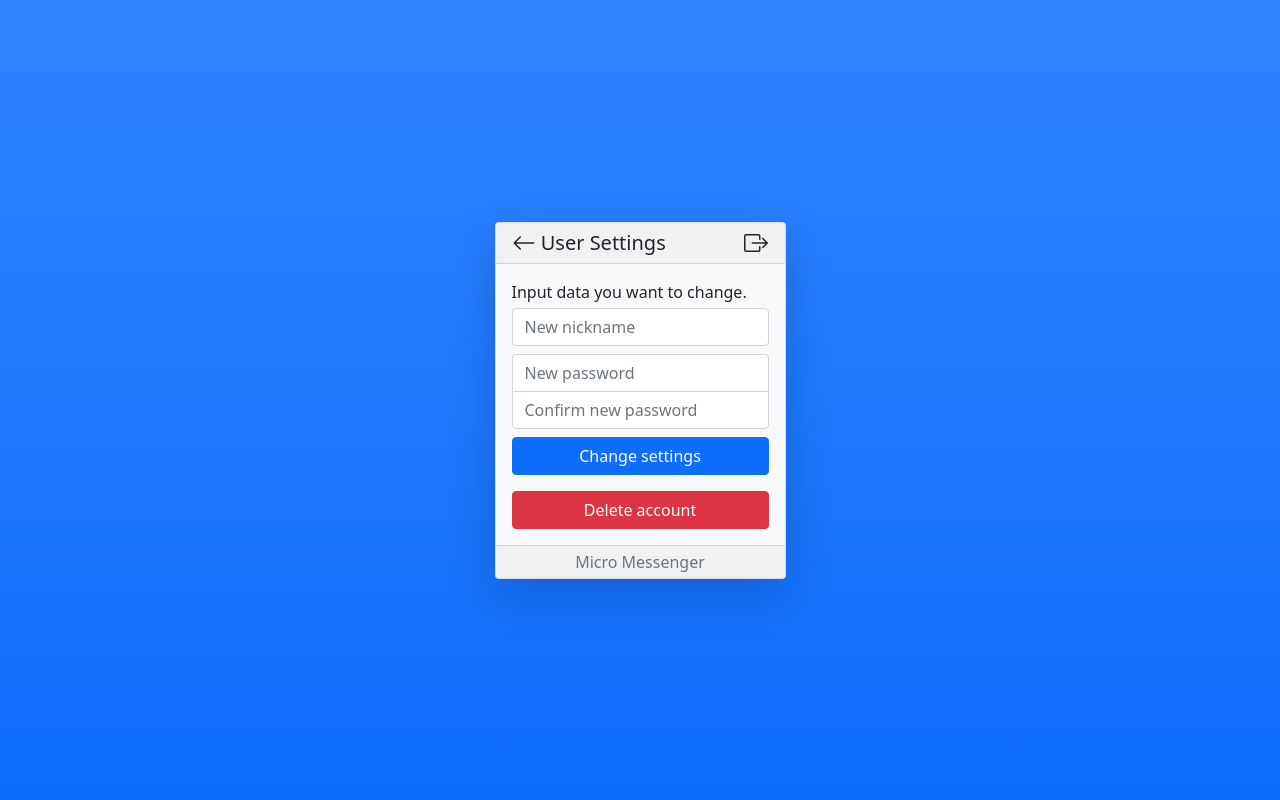
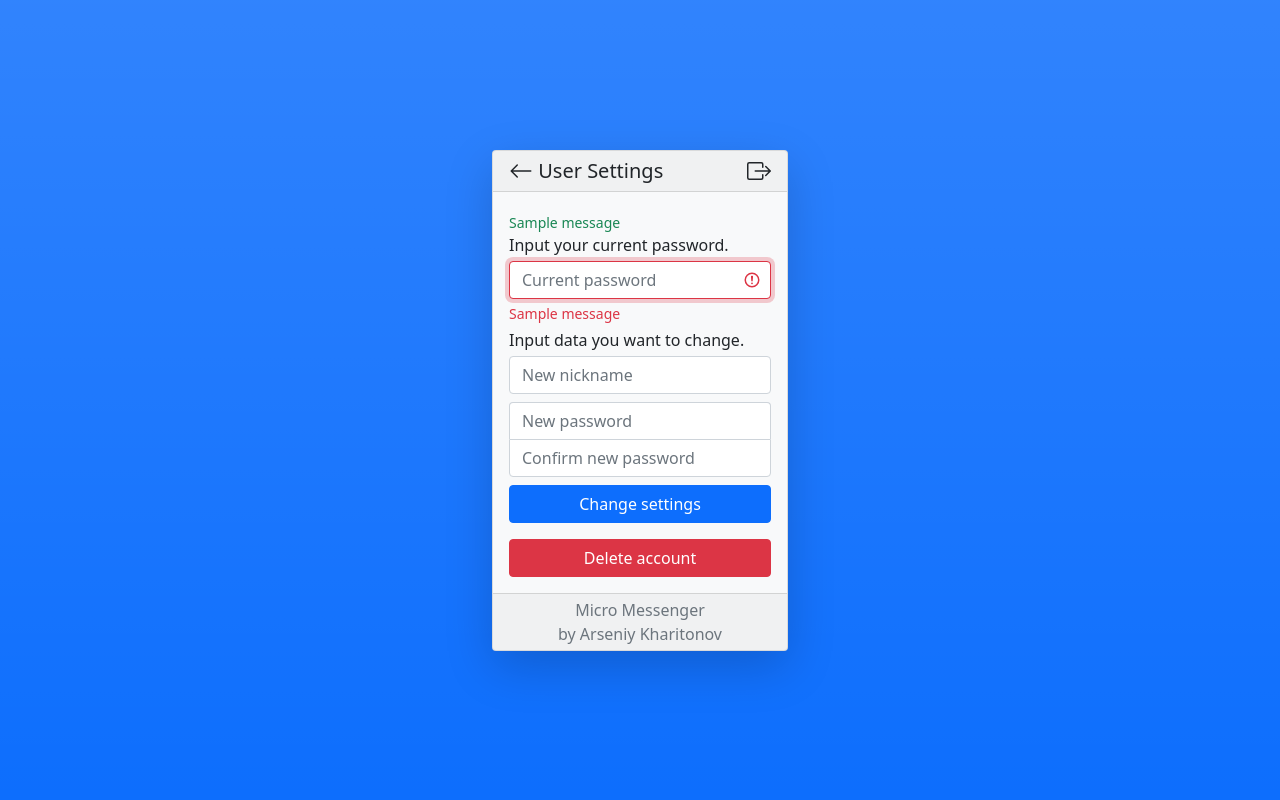
Before and after one commit to khars12/micro_messenger, a Flask app: page /settings in a window 1280 px wide. Run offline with Flask 2, Linux system fonts and the light colour scheme; a user stored in the database is signed in; one stand-in notice (Sample message) is shown; parts of the project's set-up code (start-up, migrations or seed data) failed here and were passed over.

Commit message:
Added settings (change nickname, password, delete account). Added by Arseniy Kharitonov watermark, changed height for it in style.css.

```diff
--- a/app/forms.py
+++ b/app/forms.py
@@ -1,6 +1,8 @@
 from flask_wtf import FlaskForm
-from wtforms import StringField, BooleanField, PasswordField, SubmitField
+from wtforms import StringField, BooleanField, PasswordField, SubmitField, HiddenField
 from wtforms.validators import EqualTo, InputRequired, Length, Regexp, ValidationError
+
+from app.messenger_functions import delete_user
 
 
 
@@ -45,26 +47,41 @@ def check_new_nickname_min_length(form, field):
     if len(field.data) > 0:
         if len(field.data) < 4:
             raise ValidationError("Minimum nickname length is 4.")
-    elif len(form.new_password.data) == 0:
-        raise ValidationError()
+
 
 def check_new_password_min_length(form, field):
     if len(field.data) > 0 and len(field.data) < 4:
-        raise ValidationError("Minimum nickname length is 4.")
+        raise ValidationError("Minimum password length is 4.")
+
+
+def new_nickname_or_password_or_delete_user(form, field):
+    if not (form.new_nickname.data or form.new_password.data or form.delete_user.data):
+        raise ValidationError("")
 
 
 class SettingsForm(FlaskForm):
+    current_password = PasswordField(render_kw={'autofocus': True}, validators=[
+        Length(min=1, message="Enter current password.")
+    ])
+
     new_nickname = StringField(validators=[
+        new_nickname_or_password_or_delete_user,
         check_new_nickname_min_length,
         Length(max=20, message="Maximum nickname length is 20."),
         Regexp(r'[A-Za-z0-9_]*$', message="Nickname can only use letters, numbers and underscores."),
     ])
+
     new_password = PasswordField(validators=[
+        new_nickname_or_password_or_delete_user,
         check_new_password_min_length,
-        Length(max=20, message="Maximum nickname length is 20."),
+        Length(max=20, message="Maximum password length is 20."),
         Regexp(r'[!-}]*$', message="Password can only use letters, numbers and some other symbols.")
     ])
+
     confirm_new_password = PasswordField(validators=[EqualTo("new_password", message="Passwords aren't equal.")])
+
+    delete_user = HiddenField(render_kw={'value': False})
+
     change_settings_submit = SubmitField("Change settings")
 
 
--- a/app/models.py
+++ b/app/models.py
@@ -17,6 +17,7 @@ class User(db.Model):
     id = db.Column(db.Integer, primary_key=True)
     nickname = db.Column(db.String(64), index=True, unique=True)
     password = db.Column(db.String(500), nullable=False)
+    active = db.Column(db.Boolean, default=True, nullable=False)
 
     chats = db.relationship('Chat', secondary=users_chats, backref=db.backref('users', lazy='dynamic'), lazy='dynamic')
 
--- /dev/null
+++ b/app/static/settings_page.js
@@ -0,0 +1,5 @@
+document.getElementById('btn_delete_user').onclick = (event) => {
+    event.preventDefault()
+    document.getElementById('delete_user').value=true
+    document.getElementById('settings_form').submit()
+}
--- a/app/static/style.css
+++ b/app/static/style.css
@@ -40,27 +40,27 @@
 
 .dialogs-list-group {
     background-color: rgba(256, 256, 256, 1);
-    height: 547px;
+    height: 507px;
     overflow: auto;
     border-radius: 0;
 }
 
 @media (max-height: 680px) {
     .dialogs-list-group {
-        height: calc(100vh - 153px);
+        height: calc(100vh - 193px);
     }
 }
 
 .new-chat-list-group {
     background-color: rgba(256, 256, 256, 1) ;
-    height: 499px;
+    height: 459px;
     overflow: auto;
     border-radius: 0;
 }
 
 @media (max-height: 680px) {
     .new-chat-list-group {
-        height: calc(100vh - 201px);
+        height: calc(100vh - 241px);
     }
 }
 
@@ -69,7 +69,7 @@
 }
 
 .msgs-list-group {
-    height: 500px;
+    height: 460px;
     overflow: auto;
     border-radius: 0;
 
@@ -78,7 +78,7 @@
 
 @media (max-height: 680px) {
     .msgs-list-group {
-        height: calc(100vh - 200px);
+        height: calc(100vh - 240px);
     }
 }
 
@@ -95,7 +95,7 @@
 
 @media (max-height: 568px) {
     .msgs-list-group {
-        max-height: 404px;
+        max-height: 364px;
     }
 }
 
--- a/app/templates/chat_page.html
+++ b/app/templates/chat_page.html
@@ -28,7 +28,7 @@
             </div>
         </form>
     </div>
-    <div class="card-footer text-center text-muted py-1">Micro Messenger</div>
+    <div class="card-footer text-center text-muted py-1">Micro Messenger<br>by Arseniy Kharitonov</div>
 </div>
 <script src="https://cdnjs.cloudflare.com/ajax/libs/socket.io/4.0.1/socket.io.js" integrity="sha512-q/dWJ3kcmjBLU4Qc47E4A9kTB4m3wuTY7vkFJDTZKjTs8jhyGQnaUrxa0Ytd0ssMZhbNua9hE+E7Qv1j+DyZwA==" crossorigin="anonymous"></script>
 <script type="text/javascript" src="{{ url_for('static', filename='chat_page.js') }}"></script>
--- a/app/templates/chats_page.html
+++ b/app/templates/chats_page.html
@@ -23,7 +23,7 @@
         </a>
 
     </div>
-    <div class="card-footer text-center text-muted py-1">Micro Messenger</div>
+    <div class="card-footer text-center text-muted py-1">Micro Messenger<br>by Arseniy Kharitonov</div>
 </div>
 <script src="https://cdnjs.cloudflare.com/ajax/libs/socket.io/4.0.1/socket.io.js" integrity="sha512-q/dWJ3kcmjBLU4Qc47E4A9kTB4m3wuTY7vkFJDTZKjTs8jhyGQnaUrxa0Ytd0ssMZhbNua9hE+E7Qv1j+DyZwA==" crossorigin="anonymous"></script>
 <script type="text/javascript" src="{{ url_for('static', filename='chats_page.js') }}"></script>
--- a/app/templates/confirm_page.html
+++ b/app/templates/confirm_page.html
@@ -17,10 +17,10 @@
         <form class="mb-0" action="" method="POST">
             {{ form.hidden_tag() }}
             <div class="mb-1">Input password to confirm changes. </div>
-            {{ form.confirm_password(class="form-control mb-2", placeholder="Confirm password") }}
+            {{ form.confirm_password(class="form-control mb-2", placeholder="Current password") }}
             {{ form.confirm_password_submit(class="btn btn-primary w-100 mb-2") }}
         </form>
     </div>
-    <div class="card-footer text-center text-muted py-1">Micro Messenger</div>
+    <div class="card-footer text-center text-muted py-1">Micro Messenger<br>by Arseniy Kharitonov</div>
 </div>
 {% endblock %}
--- a/app/templates/newchat_page.html
+++ b/app/templates/newchat_page.html
@@ -26,7 +26,7 @@
         <div class="new-chat-list-group list-group-flush list-group p-0" id="results-list-group">
         </div>
     </div>
-    <div class="card-footer text-center text-muted py-1">Micro Messenger</div>
+    <div class="card-footer text-center text-muted py-1">Micro Messenger<br>by Arseniy Kharitonov</div>
 </div>
 <script type="text/javascript" src="{{ url_for('static', filename='newchat_page.js') }}"></script>
 {% endblock %}
--- a/app/templates/settings_page.html
+++ b/app/templates/settings_page.html
@@ -3,7 +3,7 @@
 {% block title %}Settings{% endblock %}
 
 {% block content %}
-<div class="card shadow-lg bg-light">
+<div class="card shadow-lg bg-light little-card">
     <div class="card-header row mx-0">
         <div class="col-10 px-0"><h5 class="mb-0"><a href="./chats" class="link-dark"><svg xmlns="http://www.w3.org/2000/svg" width="24" height="24" fill="currentColor" class="bi bi-arrow-left align-top" viewBox="0 0 16 16">
             <path fill-rule="evenodd" d="M15 8a.5.5 0 0 0-.5-.5H2.707l3.147-3.146a.5.5 0 1 0-.708-.708l-4 4a.5.5 0 0 0 0 .708l4 4a.5.5 0 0 0 .708-.708L2.707 8.5H14.5A.5.5 0 0 0 15 8z"/>
@@ -14,16 +14,88 @@
         </svg></a></div>
     </div>
     <div class="card-body">
-        <form class="mb-0" action="" method="POST">
+        <div class="valid-feedback d-block">
+        {% for msg in get_flashed_messages(category_filter=["data_changed"]) %}
+            {{msg}}<br>
+        {% endfor %}
+        </div>
+        <form id="settings_form" class="mb-0" action="" method="POST">
             {{ form.hidden_tag() }}
-            <div class="mb-1">Input data you want to change. </div>
-            {{ form.new_nickname(class="form-control mb-2", placeholder="New nickname") }}
-            {{ form.new_password(class="form-control new-password", placeholder="New password") }}
-            {{ form.confirm_new_password(class="form-control mb-2 confirm-new-password", placeholder="Confirm new password") }}
+            <div class="mb-1">Input your current password. </div>
+                {% with confirm_password_errors = get_flashed_messages(category_filter=["confirm_password_error"]) %}
+                {% if form.current_password.errors or confirm_password_errors %}
+                    {{ form.current_password(class="form-control is-invalid", placeholder="Current password") }}
+                    <div class="invalid-feedback">
+                    {% for e in form.current_password.errors %}
+                        {{ e }}
+                        <br>
+                    {% endfor %}
+                    {% for e in confirm_password_errors %}
+                        {{ e }}
+                        <br>
+                    {% endfor %}
+                    </div>
+                {% else %}
+                    {{ form.current_password(class="form-control", placeholder="Current password") }}
+                {% endif %}
+                {% endwith %}
+            <div class="my-1">Input data you want to change. </div>
+            <div class="mb-2">
+                {% if form.new_nickname.errors %}
+                    {{ form.new_nickname(class="form-control is-invalid", placeholder="New nickname", autocomplete="off") }}
+                    <div class="invalid-feedback">
+                    {% for e in form.new_nickname.errors %}
+                        {% if e != '' %}
+                            {{ e }}
+                            <br>
+                        {% endif %}
+                    {% endfor %}
+                    </div>
+                {% else %}
+                    {{ form.new_nickname(class="form-control", placeholder="New nickname", autocomplete="off") }}
+                {% endif %}
+            </div>
+            <div>
+                {% if form.new_password.errors %}
+                    <div class="invalid-feedback d-block">
+                    {% for e in form.new_password.errors %}
+                        {% if e != '' %}
+                            {{ e }}
+                            <br>
+                        {% endif %}
+                    {% endfor %}
+                    </div>
+                    {% if form.confirm_new_password.errors %}
+                        {{ form.new_password(class="form-control signup-password border-bottom-0 is-invalid", placeholder="New password", autocomplete="new-password") }}
+                    {% else %}
+                        {{ form.new_password(class="form-control signup-password is-invalid", placeholder="New password", autocomplete="new-password") }}
+                    {% endif %}
+                {% else %}
+                    {{ form.new_password(class="form-control signup-password border-bottom-0", placeholder="New password", autocomplete="new-password") }}
+                {% endif %}
+            </div>
+            <div class="mb-2">
+                {% if form.confirm_new_password.errors %}
+                    {{ form.confirm_new_password(class="form-control signup-confirm-password is-invalid", placeholder="Confirm password") }}
+                    <div class="invalid-feedback">
+                    {% for e in form.confirm_new_password.errors %}
+                        {{ e }}
+                        <br>
+                    {% endfor %}
+                    </div>
+                {% else %}
+                    {% if form.new_password.errors %}
+                        {{ form.confirm_new_password(class="form-control signup-confirm-password border-top-0", placeholder="Confirm new password", autocomplete="off") }}
+                    {% else %}
+                        {{ form.confirm_new_password(class="form-control signup-confirm-password", placeholder="Confirm new password", autocomplete="off") }}
+                    {% endif %}
+                {% endif %}
+            </div>
             {{ form.change_settings_submit(class="btn btn-primary w-100 mb-3") }}
         </form>
-        <a href="./confirm" class="btn btn-danger w-100">Delete account</a>
+        <a id="btn_delete_user" href="" class="btn btn-danger w-100">Delete account</a>
     </div>
-    <div class="card-footer text-center text-muted py-1">Micro Messenger</div>
+    <div class="card-footer text-center text-muted py-1">Micro Messenger<br>by Arseniy Kharitonov</div>
 </div>
+<script type="text/javascript" src="{{ url_for('static', filename='settings_page.js') }}"></script>
 {% endblock %}
--- a/app/templates/signin_page.html
+++ b/app/templates/signin_page.html
@@ -41,6 +41,6 @@
         </form>
         <a href="./welcome" class="btn btn-secondary w-100">Go back</a>
     </div>
-    <div class="card-footer text-center text-muted py-1">Micro Messenger</div>
+    <div class="card-footer text-center text-muted py-1">Micro Messenger<br>by Arseniy Kharitonov</div>
 </div>
 {% endblock %}
--- a/app/templates/signup_page.html
+++ b/app/templates/signup_page.html
@@ -56,6 +56,6 @@
         </form>
         <a href="./welcome" class="btn btn-secondary w-100">Go back</a>
     </div>
-    <div class="card-footer text-center text-muted py-1">Micro Messenger</div>
+    <div class="card-footer text-center text-muted py-1">Micro Messenger<br>by Arseniy Kharitonov</div>
 </div>
 {% endblock %}
--- a/app/templates/welcome_page.html
+++ b/app/templates/welcome_page.html
@@ -38,6 +38,6 @@
             <button type="submit" class="btn btn-primary w-100"><b>SIGN</b><br>in or up</button>
         </form>
     </div>
-    <div class="card-footer text-center text-muted py-1">Micro Messenger</div>
+    <div class="card-footer text-center text-muted py-1">Micro Messenger<br>by Arseniy Kharitonov</div>
 </div>
 {% endblock %}
--- a/app/userlogin.py
+++ b/app/userlogin.py
@@ -9,5 +9,8 @@ class UserLogin(UserMixin):
     def get_id(self):
         return str(self.__user.id)
 
+    def is_active(self):
+        return self.__user.active
+
     def get_user(self):
         return self.__user
--- a/app/views.py
+++ b/app/views.py
@@ -31,8 +31,11 @@ def welcome():
     if form.validate_on_submit():
         user = msgr.get_user_by_nickname(form.nickname.data)
         if isinstance(user, models.User) :
-            session['nickname'] = user.nickname
-            return redirect('/signin')
+            if not user.active:
+                flash('Account deleted.', category='error')
+            else:
+                session['nickname'] = user.nickname
+                return redirect('/signin')
         elif user == -1:
             flash("Database error.", 'error')
         else:
@@ -53,6 +56,8 @@ def signin():
         user = msgr.get_user_by_nickname(session['nickname'])
         if user == -1:
             flash("Database error.", "error")
+        elif user and not user.active:
+            flash("Account deleted.", "error")
         elif user and check_password_hash(user.password, form.password.data):
             userlogin = UserLogin(user)
             login_user(userlogin, form.rememberme.data)
@@ -165,10 +170,25 @@ def newchat():
 def settings():
     form = SettingsForm()
     if form.validate_on_submit():
-        print(f"New nickname: {form.new_nickname.data}")
-        print(f"New password: {form.new_password.data}")
-        print(f"Confirm new password: {form.confirm_new_password.data}")
-        return redirect('/confirm')
+        if not check_password_hash(current_user.get_user().password, form.current_password.data):
+            flash('Wrong current password. ', category='confirm_password_error')
+
+        elif form.delete_user.data:
+            print(msgr.delete_user(current_user.get_user()))
+            print("Delete user")
+            logout_user()
+            flash('User deleted', category='success')
+            return redirect(url_for('welcome'))
+        else:
+            if form.new_nickname.data:
+                msgr.change_user_nickname(current_user.get_user(), form.new_nickname.data)
+                print("Change nickanme")
+                flash("Nickname successfully changed.", category='data_changed')
+            if form.new_password.data:
+                msgr.change_user_password(current_user.get_user(), generate_password_hash(form.new_password.data))
+                print("Change password")
+                flash("Password successfully changed.", category='data_changed')
+
     return render_template('settings_page.html', form=form)
 
 
```
Also changed, not shown: app/messenger_functions.py (+48 -14 lines), app/app.db.
